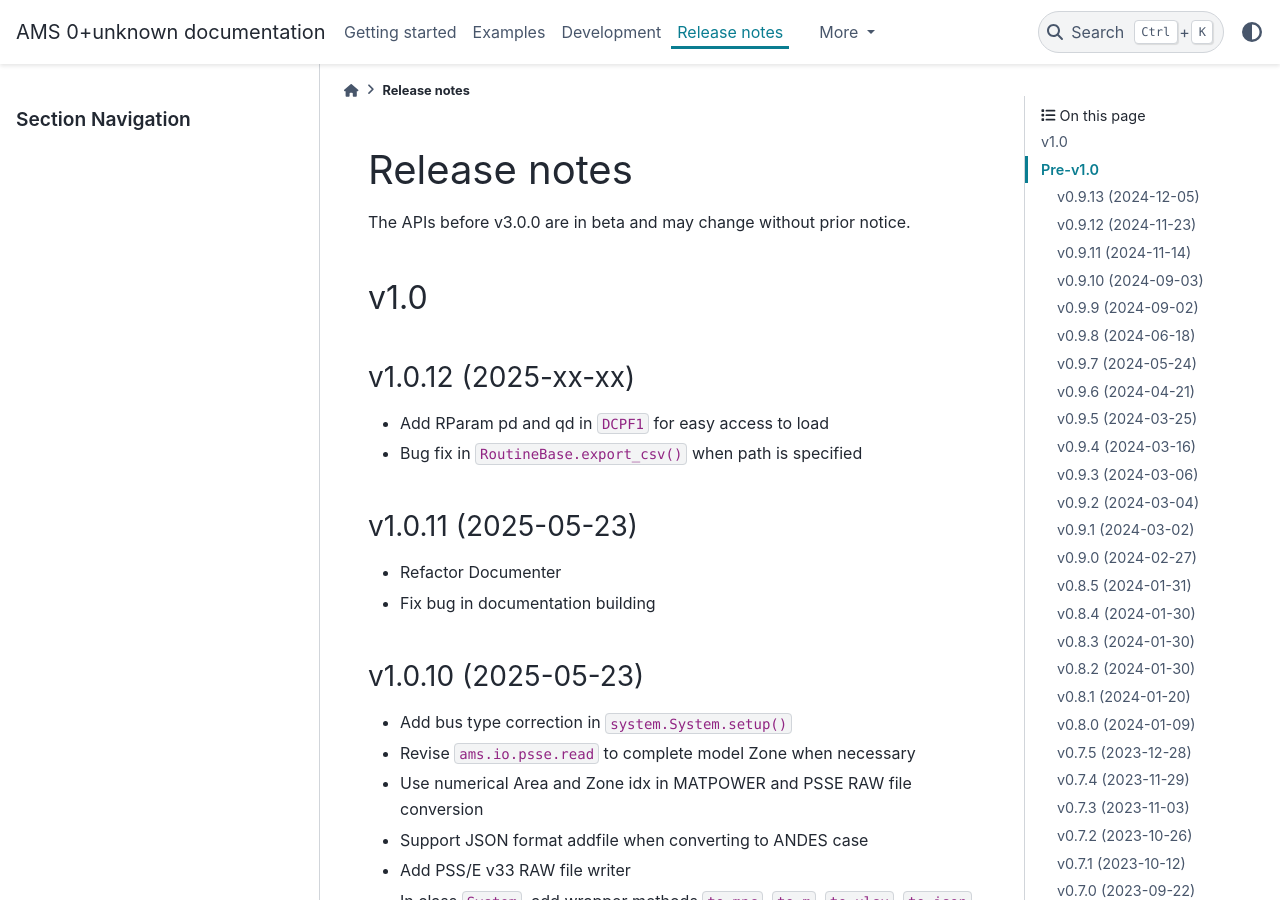
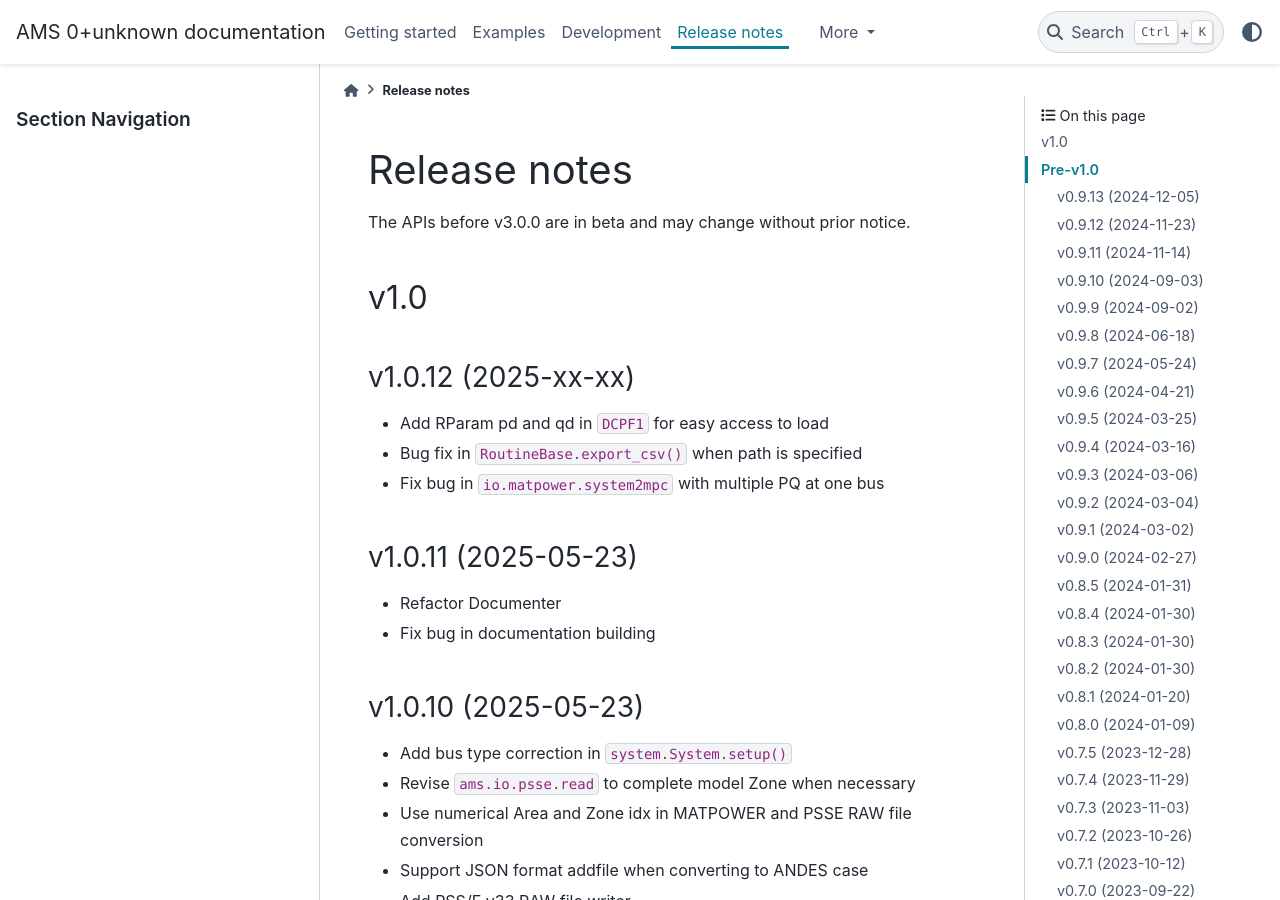
Before and after one commit to CURENT/ams, a Sphinx documentation site: the page built from docs/source/release-notes.rst, in a window 1280 px wide and 900 px high. Built offline with Sphinx 7.4.7 and the PyData theme 0.15.4, drawn with Linux system fonts in a browser that asks for light colours; pages that are not in the unit, such as notebooks, are missing from menus.

Commit message:
Update release notes

```diff
--- a/docs/source/release-notes.rst
+++ b/docs/source/release-notes.rst
@@ -14,6 +14,7 @@ v1.0.12 (2025-xx-xx)
 
 - Add RParam pd and qd in ``DCPF1`` for easy access to load
 - Bug fix in ``RoutineBase.export_csv()`` when path is specified
+- Fix bug in ``io.matpower.system2mpc`` with multiple PQ at one bus
 
 v1.0.11 (2025-05-23)
 ----------------------
```
